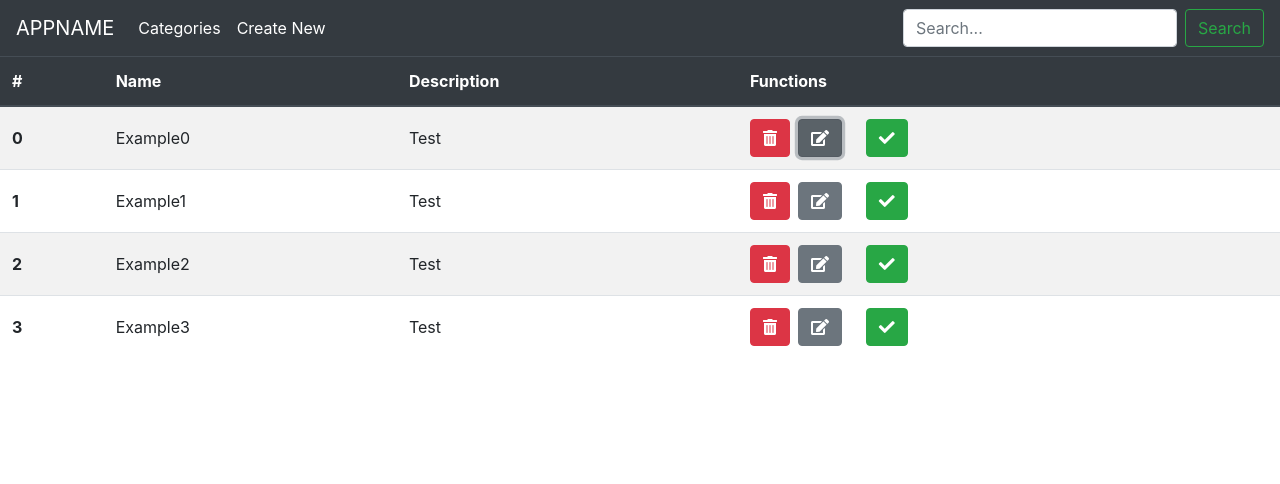
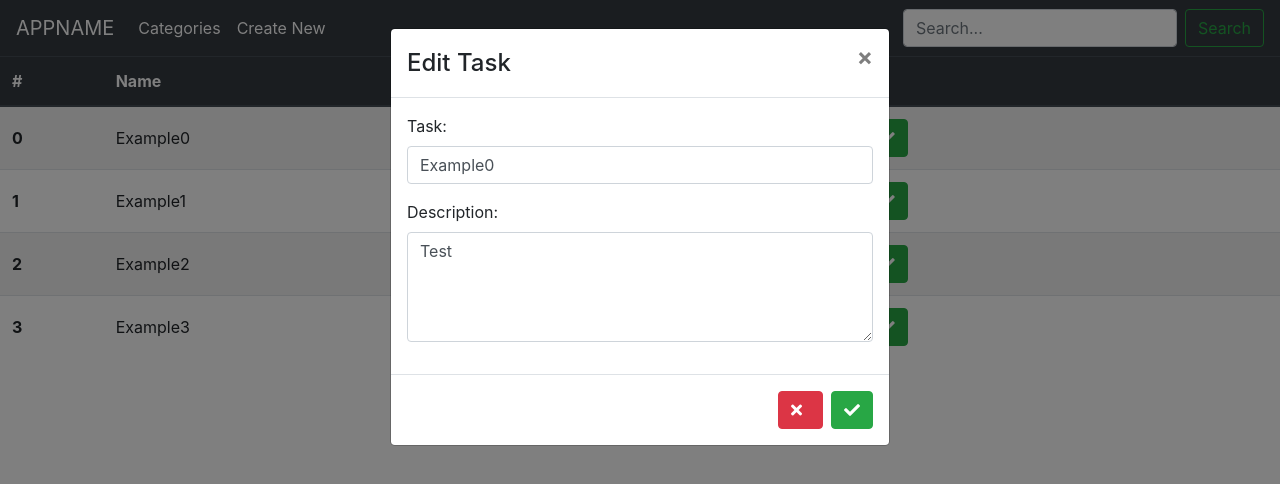
Before and after one commit to LucasF-42/kms-team6-v2, a plain HTML site: page index.html in a window 1280 px wide. Both pictures are taken after a click on the button 819 px from the left and 138 px from the top of the page. Drawn offline with nearby package versions, Linux system fonts and the light colour scheme.

Commit message:
adds functionality for editing tasks

```diff
--- a/index.html
+++ b/index.html
@@ -46,6 +46,25 @@
         </tbody>
       </table>
 
+    <div class="modal" id="editMod">
+        <div class="modal-dialog">
+            <div class="modal-content">
+                <div class="modal-header">
+                    <h4 class="modal-title">Edit Task</h4>
+                    <button type="button" class="close" data-dismiss="modal">&times;</button>
+                </div>
+
+                <div class="modal-body" id="modBody">
+                </div>
+
+                <div class="modal-footer">
+                    <button type="button" class="btn btn-danger" id="modCancel" data-dismiss="modal"><i class="fas fa-times mr-2"></i></button>
+                    <button type="button" class="btn btn-success" id="modSubmit" data-dismiss="modal"><i class="fas fa-check"></i></button>
+                </div>
+            </div>
+        </div>
+    </div>
+
       <script>
           buildTable();
       </script>
--- a/scripts/scripts.js
+++ b/scripts/scripts.js
@@ -53,6 +53,8 @@ let buildTable = () => {
         let tdEdit = document.createElement("button");
         tdEdit.setAttribute("type", "button");
         tdEdit.setAttribute("class", "btn btn-secondary mr-4");
+        tdEdit.setAttribute("data-toggle", "modal");
+        tdEdit.setAttribute("data-target", "#editMod");
         let editIcon = document.createElement("i");
         editIcon.setAttribute("class", "fas fa-edit");
         tdEdit.appendChild(editIcon);
@@ -73,6 +75,66 @@ let buildTable = () => {
         tr.appendChild(tdDescription);
         tr.appendChild(tdBtnGrp);
 
+        tdEdit.onclick = () => {
+            setUpEditModal(index, tr);
+        };
+
         body.appendChild(tr);
     })
 }
+
+const setUpEditModal = (idx, tableRow) => {
+    const modBod = document.getElementById("modBody");
+    modBod.innerHTML = "";
+    const modBodForm = document.createElement("form");
+    let name, desc;
+
+    {
+        // Create taskName
+        const nameGrp =  document.createElement("div");
+        nameGrp.setAttribute("class", "form-group ");
+
+        const nameL = document.createElement("label");
+        nameL.setAttribute("for", "editName");
+        nameL.innerHTML = "Task:"
+
+        name = document.createElement("input");
+        name.setAttribute("type", "text");
+        name.setAttribute("class", "form-control");
+        name.setAttribute("id", "editName");
+        name.value = tasklist[idx].name;
+
+        nameGrp.appendChild(nameL);
+        nameGrp.appendChild(name);
+        modBodForm.appendChild(nameGrp);
+    }
+    {
+        //Create task description
+        const descGrp = document.createElement("div");
+        descGrp.setAttribute("class", "form-group ");
+
+        const descL = document.createElement("label");
+        descL.setAttribute("for", "editDesc");
+        descL.innerHTML = "Description:"
+
+        desc = document.createElement("textarea");
+        desc.setAttribute("class", "form-control");
+        desc.setAttribute("id", "editDesc");
+        desc.setAttribute("rows", "4");
+        desc.value = tasklist[idx].description;
+
+        descGrp.appendChild(descL);
+        descGrp.appendChild(desc);
+        modBodForm.appendChild(descGrp);
+    }
+    const subBtn = document.getElementById("modSubmit");
+    subBtn.onclick = () => {
+        tasklist[idx].name = name.value;
+        tasklist[idx].description = desc.value;
+
+        tableRow.children.item(1).innerText = tasklist[idx].name;
+        tableRow.children.item(2).innerText = tasklist[idx].description;
+    }
+
+    modBod.appendChild(modBodForm);
+}
```
